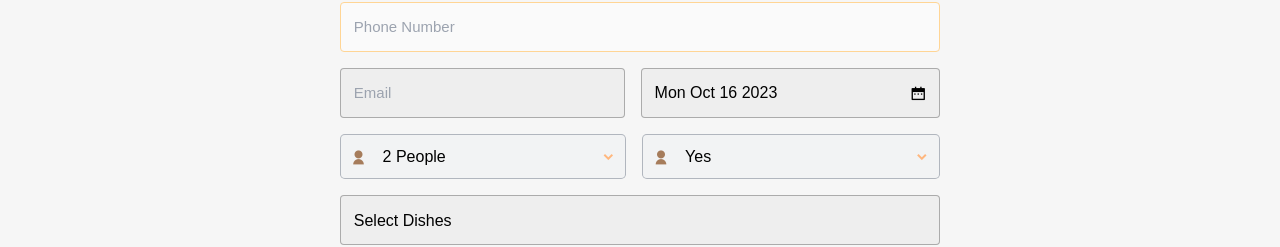
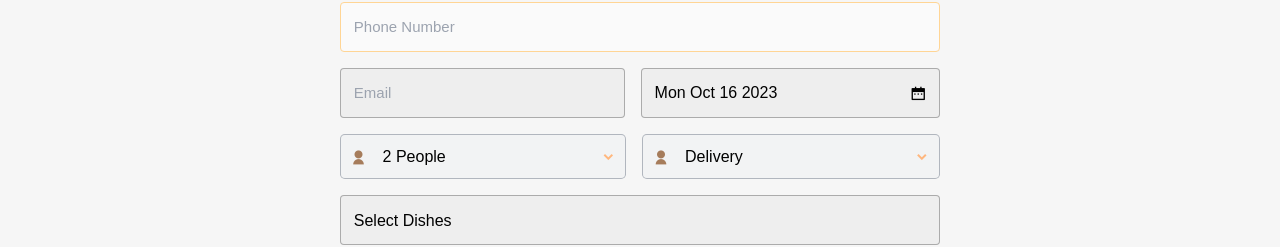
Before and after one commit to JohnnnGreat/Veronicas-Kitchen, a Next.js app: page /catering in a window 1280 px wide. Shown: the part 807-1054 px from the top of the page. Built offline with nearby package versions, Linux system fonts and the light colour scheme; a web font is replaced by a local one.

Commit message:
Made some changes

```diff
--- a/pages/catering.js
+++ b/pages/catering.js
@@ -15,7 +15,7 @@ const Catering = () => {
   const [food, setFood] = useState("");
   const [checkedItems, setCheckedItems] = useState([]);
   const [date, setDate] = useState(new Date());
-  const [options, setOptions] = useState("Yes");
+  const [options, setOptions] = useState("Delivery");
 
   const [openCalender, setOpenCalender] = useState(false);
   const [loading, setIsLoading] = useState(false);
@@ -146,6 +146,7 @@ const Catering = () => {
         setDate(new Date());
         setCheckedItems([]);
         setNumberP(2);
+        setOptions("Delivery");
       }
     } catch (error) {
       reset();
```
